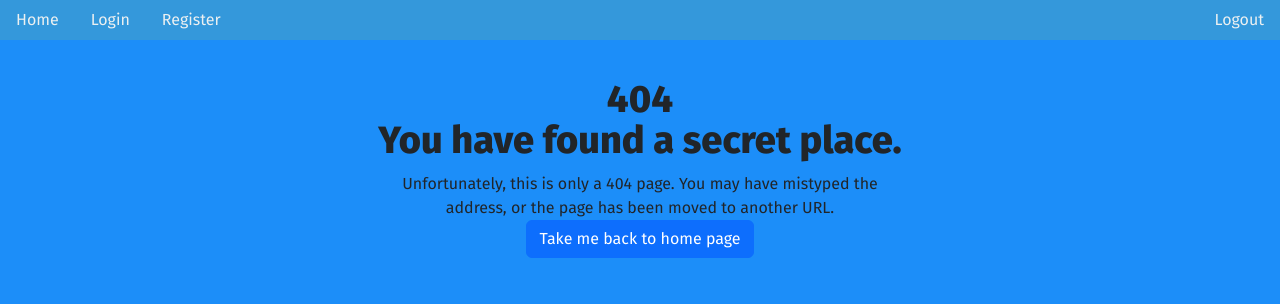
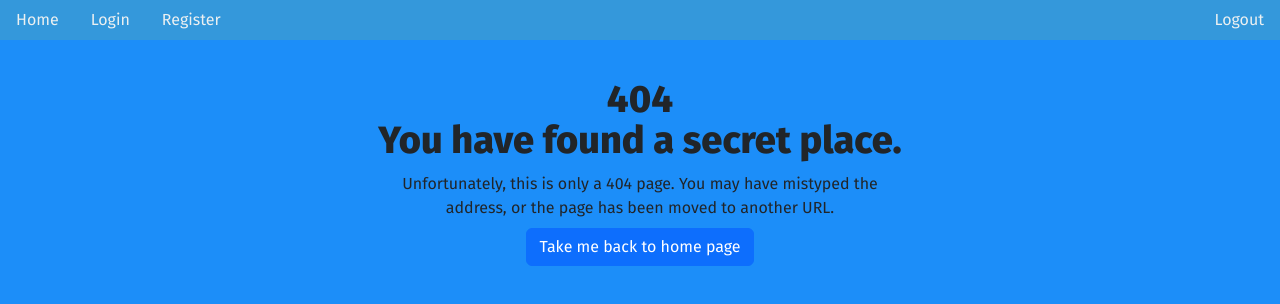
Before and after one commit to zallixx/SimpleVotings-front, a React (Create React App) app: page /profile in a window 1280 px wide. Shown: the top 304 px of the page. Built offline with nearby package versions, Linux system fonts and the light colour scheme; the HTML template or start-up script is replaced by a standard one.

Commit message:
немного поправил кнопку

```diff
--- a/src/components/NotFoundPage/NotFoundPage.js
+++ b/src/components/NotFoundPage/NotFoundPage.js
@@ -14,7 +14,7 @@ const NotFoundPage = () => {
                 been moved to another URL.
             </Text>
             <Group justify="center">
-                <button className="btn btn-primary" onClick={() => navigate('/')}>
+                <button className="btn btn-primary my-2" onClick={() => navigate('/')}>
                     Take me back to home page
                 </button>
             </Group>
```
